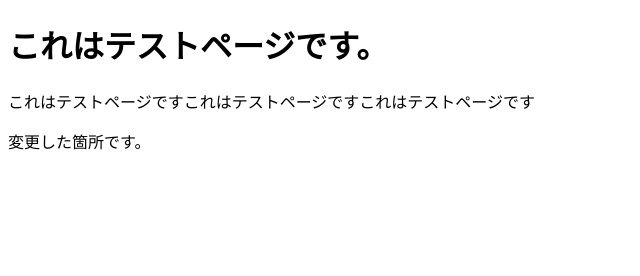
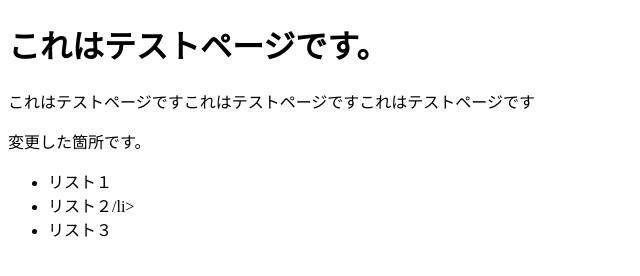
Before and after one commit to ito-mayu/bm_test, a plain HTML site: page index.html in a window 1280 px wide. Shown: the whole page, without its empty margins (0-640 px from the left). Drawn offline with Linux system fonts and the light colour scheme.

Commit message:
リストを追加しました

```diff
--- a/index.html
+++ b/index.html
@@ -9,5 +9,10 @@
 	<h1>これはテストページです。</h1>
 	<p>これはテストページですこれはテストページですこれはテストページです</p>
 	<p>変更した箇所です。</p>
+	<ul>
+		<li>リスト１</li>
+		<li>リスト２/li>
+		<li>リスト３</li>
+	</ul>
 </body>
 </html>
```
